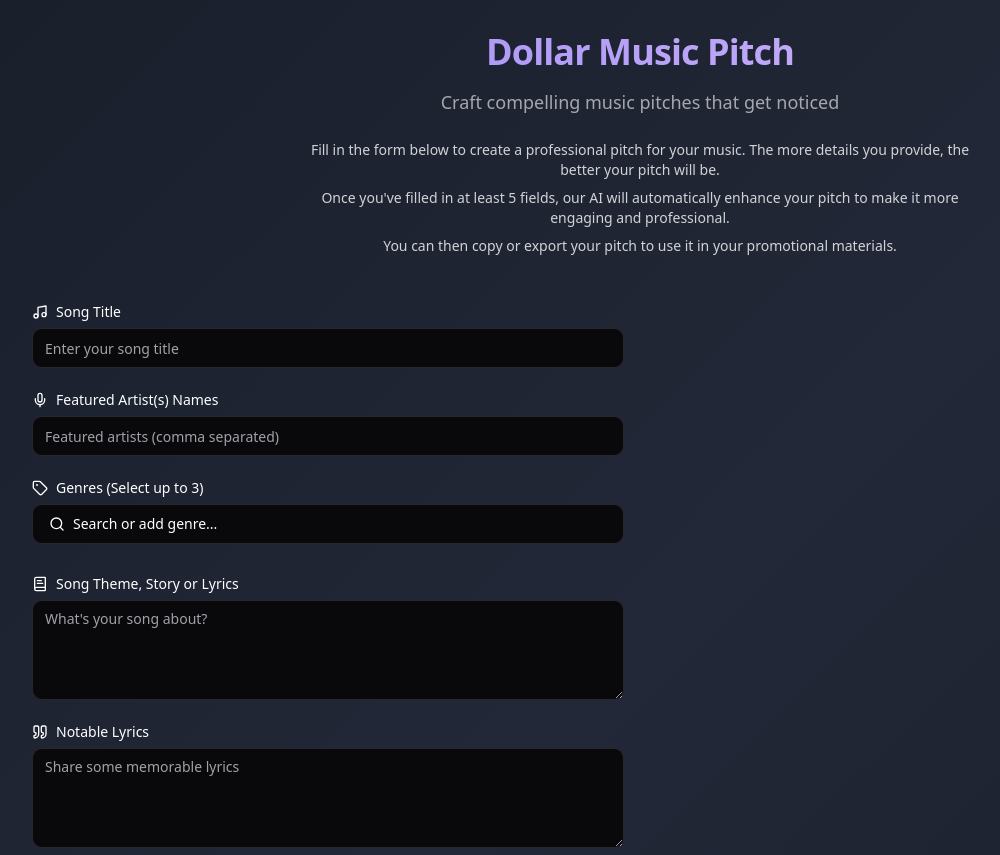
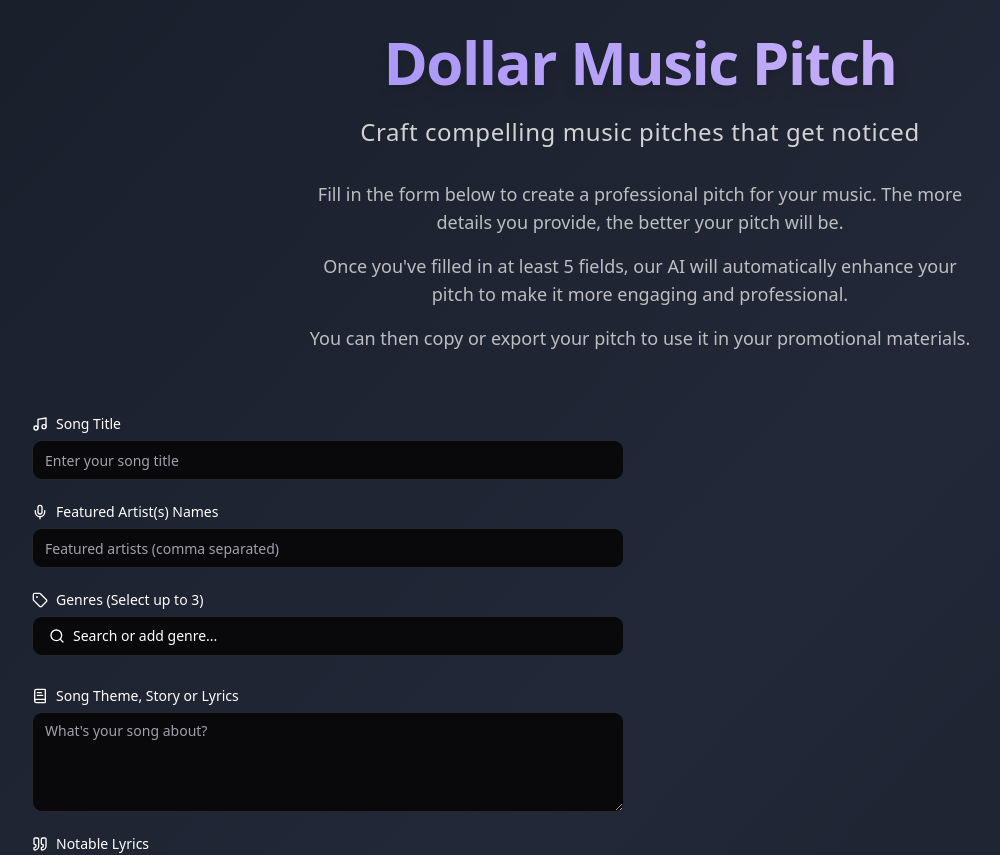
Before and after one commit to gwapo818/dollar-music-pitch, a React (Vite) app: page / in a window 1280 px wide. Shown: the top 855 px of the page, without its empty margins (0-1000 px from the left). Built offline with nearby package versions, Linux system fonts and the light colour scheme.

Commit message:
Enhance title and description
Updated the title and description in the application to improve their appeal and engagement for users.
[skip gpt_engineer]

```diff
--- a/src/pages/Index.tsx
+++ b/src/pages/Index.tsx
@@ -40,24 +40,39 @@ const Index = () => {
         transition={{ duration: 0.5 }}
         className="max-w-7xl mx-auto"
       >
-        <div className="text-center mb-12">
-          <h1 className="text-4xl font-bold tracking-tight bg-clip-text text-transparent bg-gradient-to-r from-[#9b87f5] to-[#D6BCFA]">
+        <div className="text-center mb-16">
+          <motion.h1
+            initial={{ opacity: 0, y: -20 }}
+            animate={{ opacity: 1, y: 0 }}
+            transition={{ duration: 0.6, delay: 0.2 }}
+            className="text-5xl md:text-6xl font-bold tracking-tight bg-clip-text text-transparent bg-gradient-to-r from-[#9b87f5] via-[#b8a4f8] to-[#D6BCFA] drop-shadow-lg"
+          >
             Dollar Music Pitch
-          </h1>
-          <p className="mt-4 text-lg text-white/60">
+          </motion.h1>
+          <motion.p
+            initial={{ opacity: 0, y: -10 }}
+            animate={{ opacity: 1, y: 0 }}
+            transition={{ duration: 0.6, delay: 0.4 }}
+            className="mt-6 text-xl md:text-2xl font-medium text-white/80 tracking-wide"
+          >
             Craft compelling music pitches that get noticed
-          </p>
-          <div className="mt-6 max-w-2xl mx-auto text-sm text-white/80 space-y-2">
-            <p>
+          </motion.p>
+          <motion.div
+            initial={{ opacity: 0, y: 10 }}
+            animate={{ opacity: 1, y: 0 }}
+            transition={{ duration: 0.6, delay: 0.6 }}
+            className="mt-8 max-w-2xl mx-auto space-y-4"
+          >
+            <p className="text-base md:text-lg text-white/70 leading-relaxed">
               Fill in the form below to create a professional pitch for your music. The more details you provide, the better your pitch will be.
             </p>
-            <p>
+            <p className="text-base md:text-lg text-white/70 leading-relaxed">
               Once you've filled in at least 5 fields, our AI will automatically enhance your pitch to make it more engaging and professional.
             </p>
-            <p>
+            <p className="text-base md:text-lg text-white/70 leading-relaxed">
               You can then copy or export your pitch to use it in your promotional materials.
             </p>
-          </div>
+          </motion.div>
         </div>
 
         <div className="grid grid-cols-1 lg:grid-cols-2 gap-8">
```
